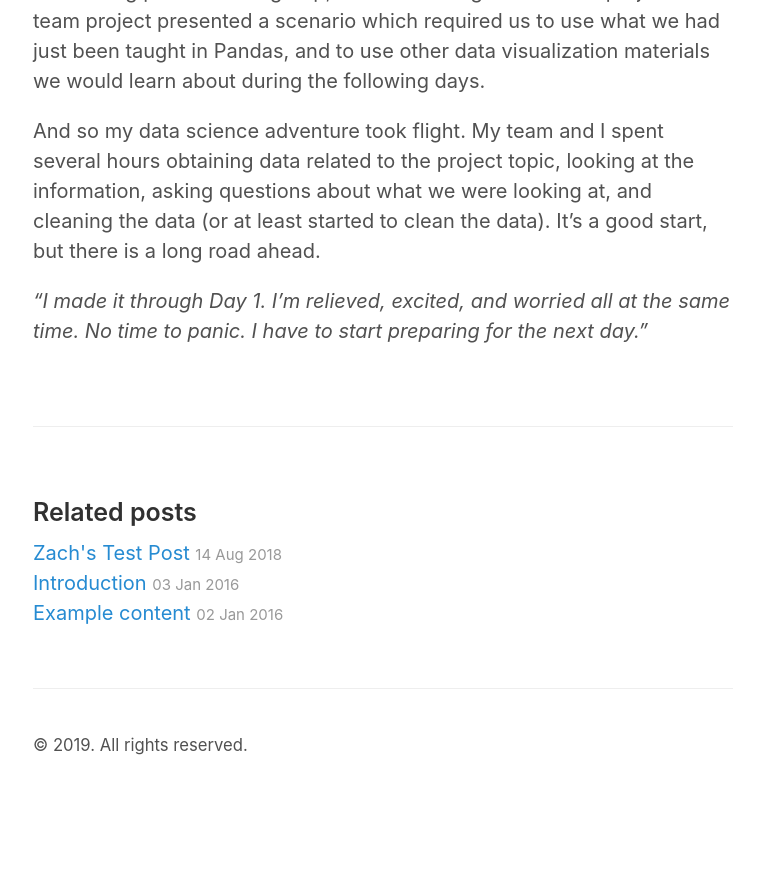
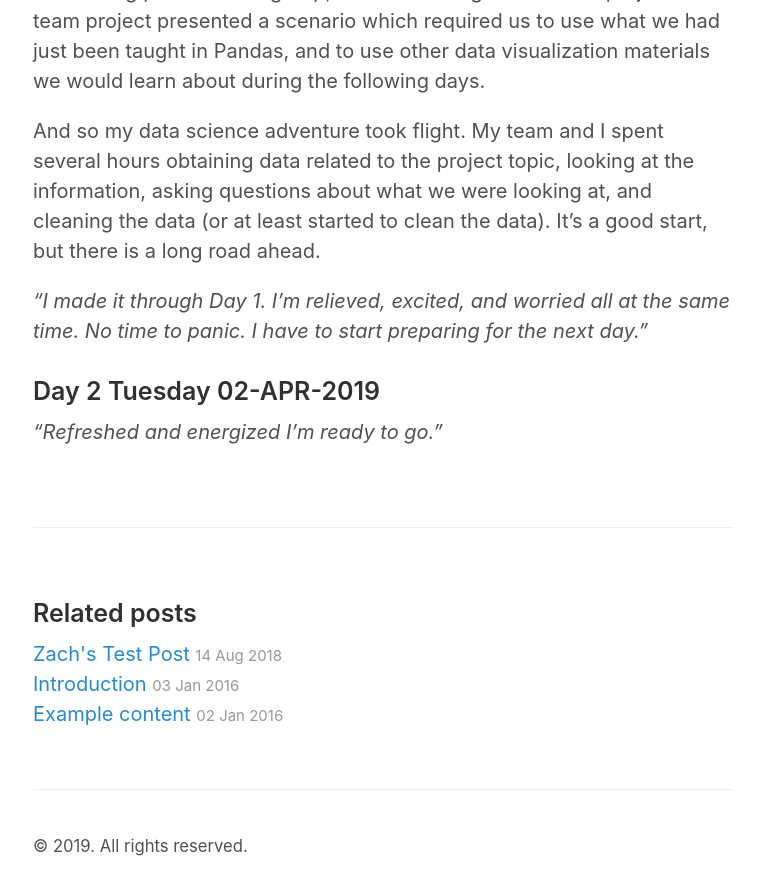
Before and after one commit to JTBake490/JTBake490.github.io, a Jekyll site: the page built from _posts/2019-04-05-Week-1.md, in a window 1280 px wide and 900 px high, scrolled down 1178 px. Shown: the top 895 px of the window, without its empty margins (257-1021 px from the left). Built offline with Jekyll 4.4.1, drawn with Linux system fonts in a browser that asks for light colours; before the commit the page ends 1977 px from its top, so only the background shows below that.

Commit message:
Started Day 2

```diff
--- a/_posts/2019-04-05-Week-1.md
+++ b/_posts/2019-04-05-Week-1.md
@@ -21,3 +21,6 @@ After being placed into a group, the class was given the first project. The team
 And so my data science adventure took flight. My team and I spent several hours obtaining data related to the project topic, looking at the information, asking questions about what we were looking at, and cleaning the data (or at least started to clean the data). It's a good start, but there is a long road ahead.
 
 *"I made it through Day 1. I'm relieved, excited, and worried all at the same time. No time to panic. I have to start preparing for the next day."*
+
+### Day 2 Tuesday 02-APR-2019
+*"Refreshed and energized I'm ready to go."*
```
Also changed, not shown: 1 other file.
